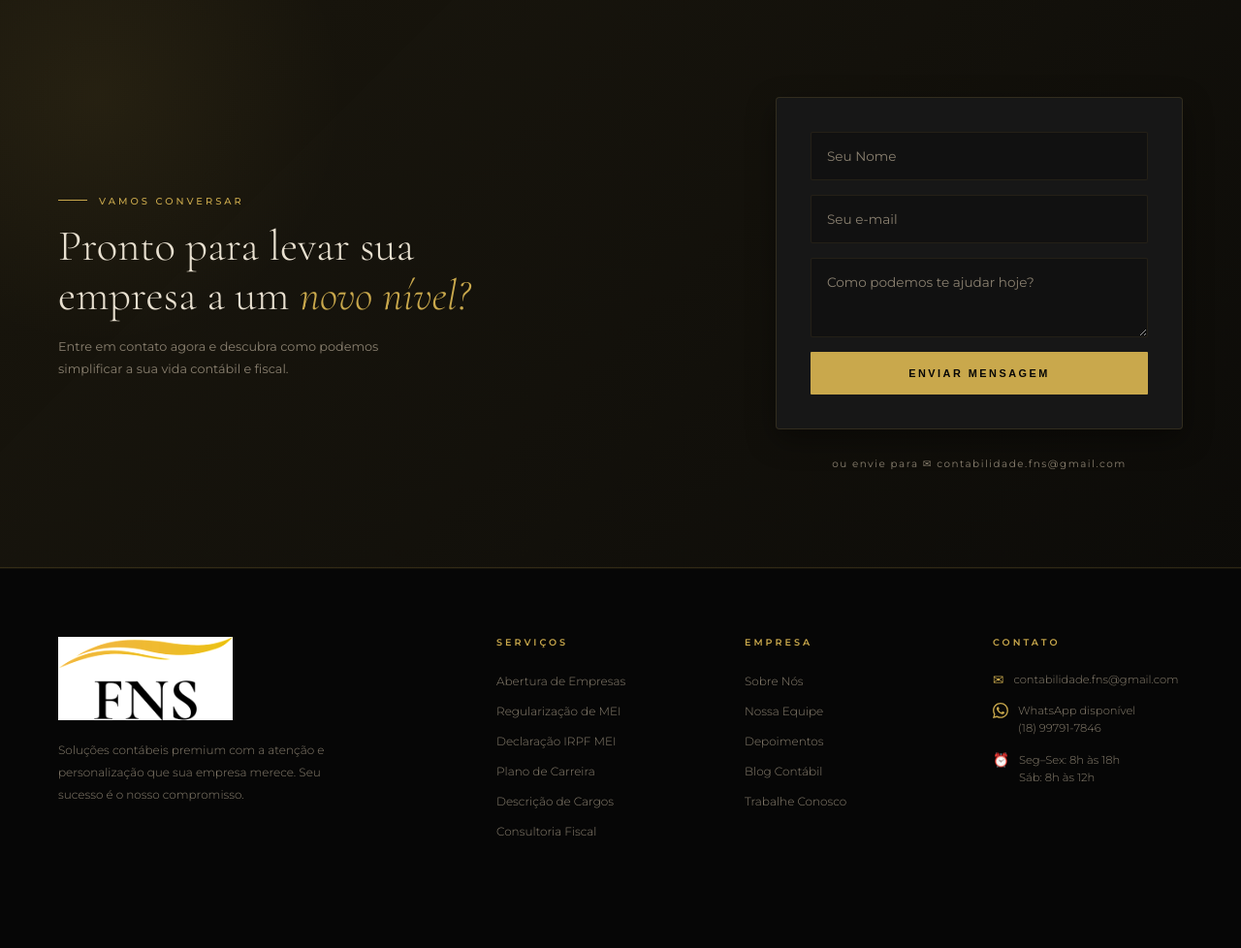
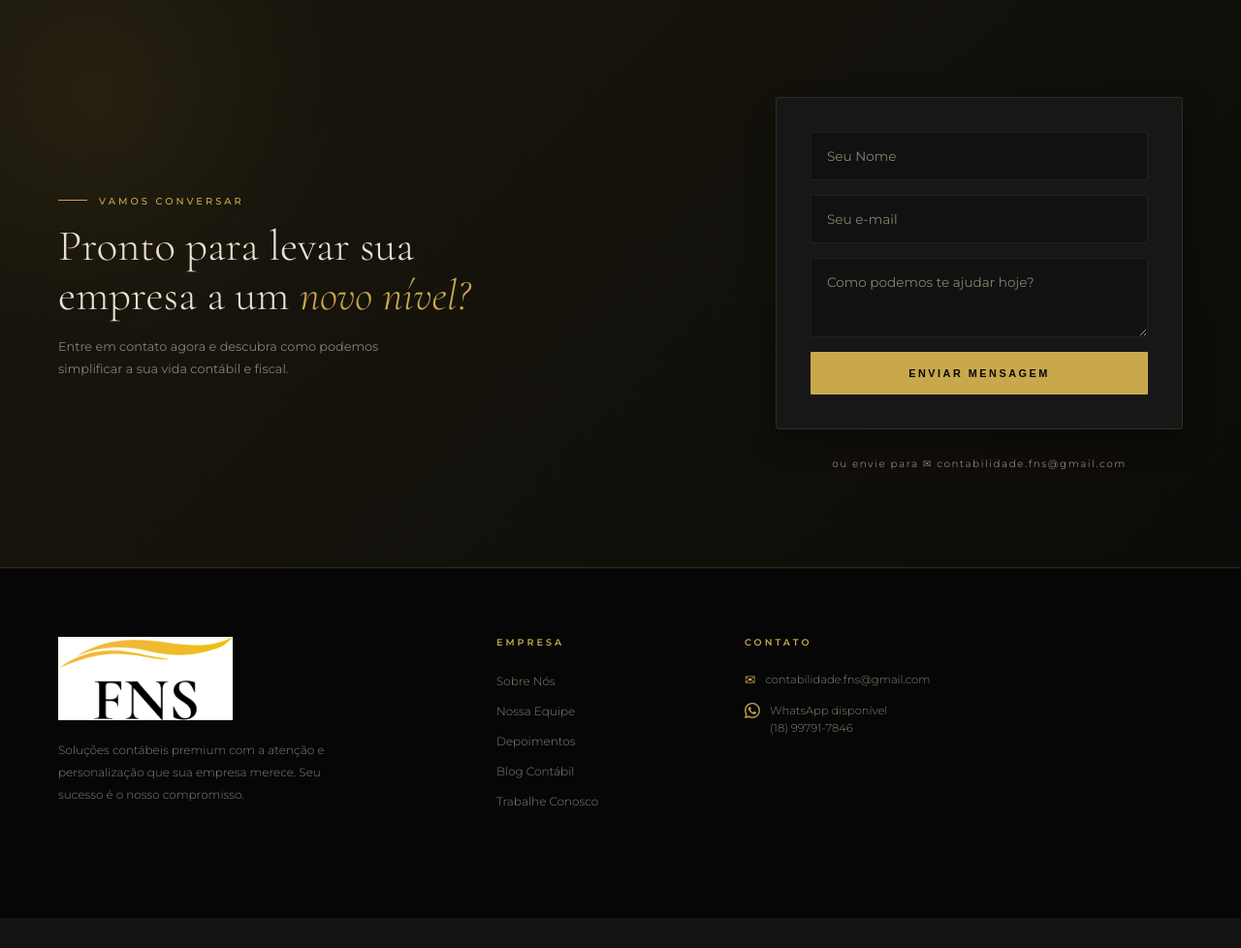
Before and after one commit to CarlosNatanael/consult_contabil, a Flask app: page / in a window 1280 px wide. Shown: the part 4035-5013 px from the top of the page at 97% size. After the commit the page ends 4982 px from the top, so only its background shows below. Run offline with Flask 3, Linux system fonts and the light colour scheme.

```diff
--- a/frontend/templates/fns-assessoria.html
+++ b/frontend/templates/fns-assessoria.html
@@ -284,17 +284,6 @@
             <p class="footer-desc">Soluções contábeis premium com a atenção e personalização que sua empresa merece. Seu sucesso é o nosso compromisso.</p>
         </div>
         <div>
-          <div class="footer-col-title">Serviços</div>
-          <ul class="footer-links">
-            <li><a href="#">Abertura de Empresas</a></li>
-            <li><a href="#">Regularização de MEI</a></li>
-            <li><a href="#">Declaração IRPF MEI</a></li>
-            <li><a href="#">Plano de Carreira</a></li>
-            <li><a href="#">Descrição de Cargos</a></li>
-            <li><a href="#">Consultoria Fiscal</a></li>
-          </ul>
-        </div>
-        <div>
           <div class="footer-col-title">Empresa</div>
           <ul class="footer-links">
             <li><a href="#">Sobre Nós</a></li>
@@ -320,10 +309,6 @@
             </span>
             <span class="contact-text">WhatsApp disponível<br>(18) 99791-7846</span>
           </div>
-          <div class="footer-contact-item">
-            <span class="contact-icon">⏰</span>
-            <span class="contact-text">Seg–Sex: 8h às 18h<br>Sáb: 8h às 12h</span>
-          </div>
         </div>
       </div>
     </footer>
```
